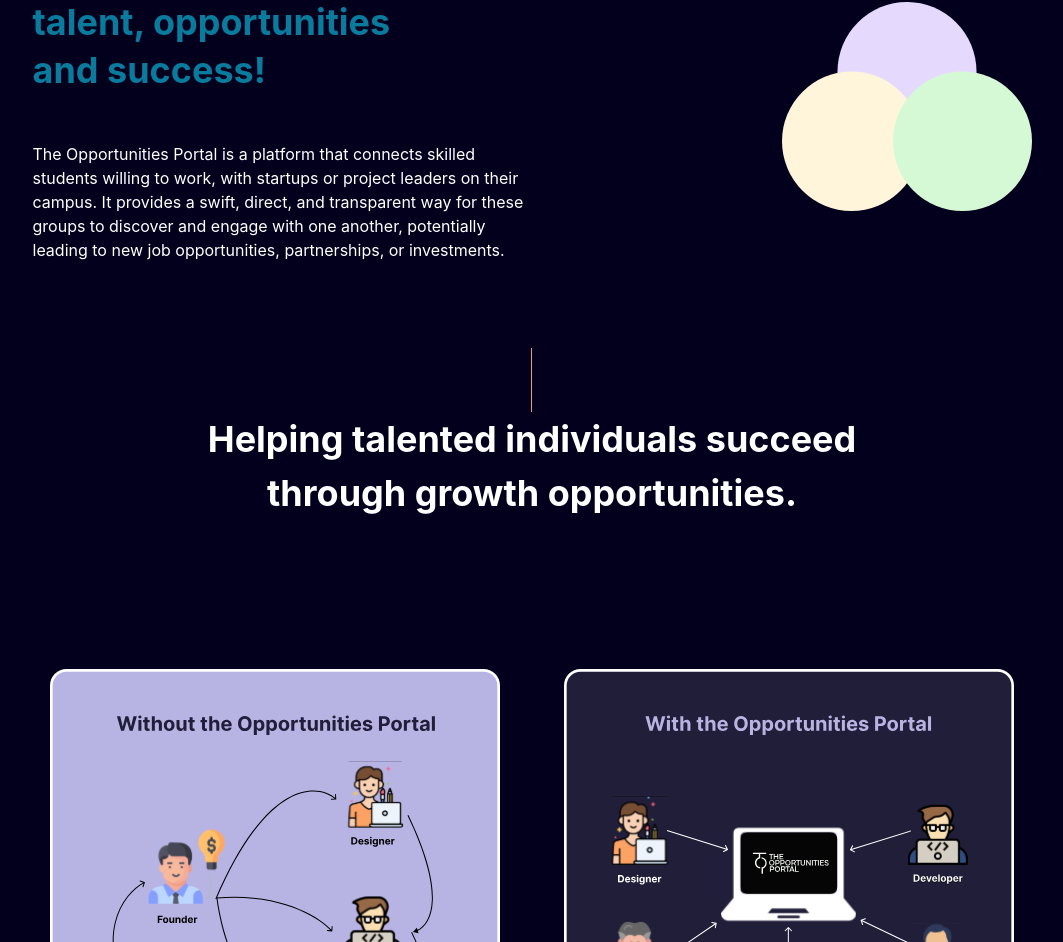
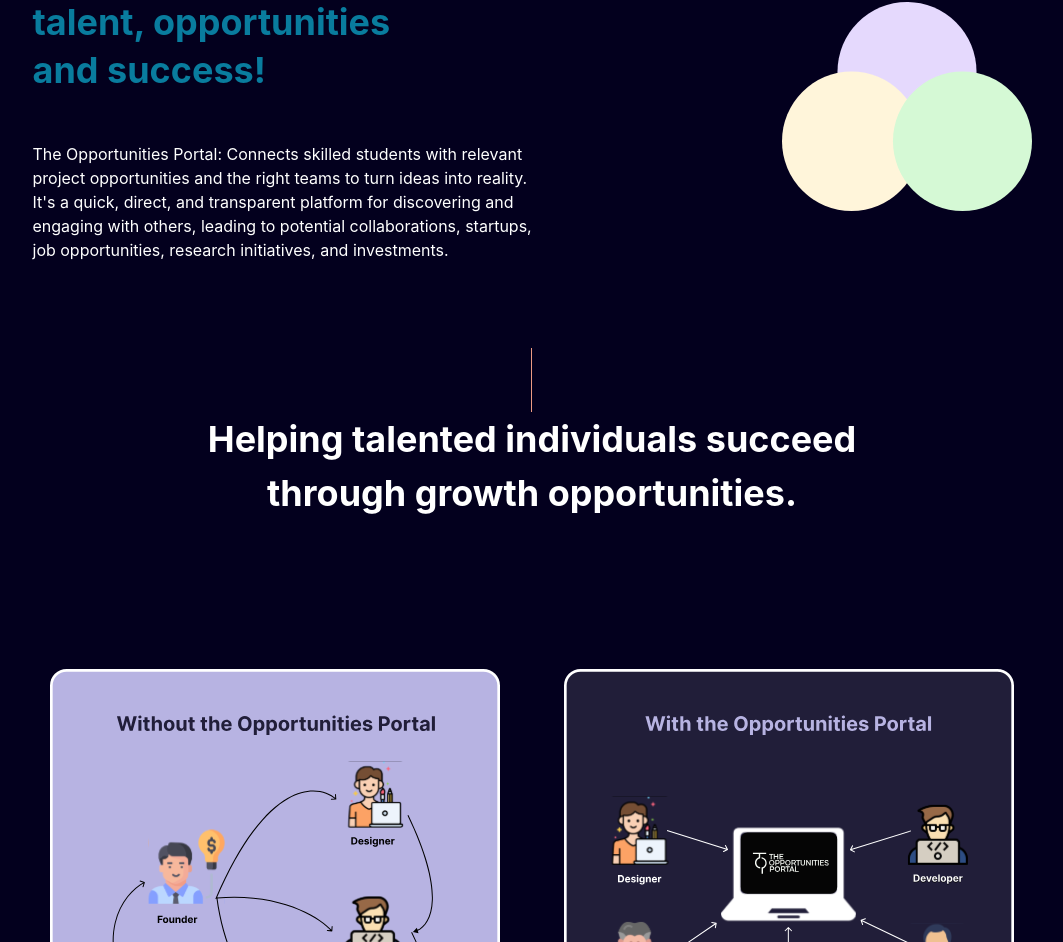
Before and after one commit to The-Opportunties-Portal/top-landing, a Next.js app: page / in a window 1280 px wide. Shown: the part 2853-3795 px from the top of the page, without its empty margins (108-1171 px from the left). Built offline with nearby package versions, Linux system fonts and the light colour scheme.

Commit message:
update network content

```diff
--- a/components/index/Network.tsx
+++ b/components/index/Network.tsx
@@ -36,11 +36,12 @@ export const Network = () => {
             The one-stop hub for talent, opportunities and success!
           </Heading>
           <Text maxW={500} fontSize={{ base: "small", sm: "medium" }}>
-            The Opportunities Portal is a platform that connects skilled
-            students willing to work, with startups or project leaders on their
-            campus. It provides a swift, direct, and transparent way for these
-            groups to discover and engage with one another, potentially leading
-            to new job opportunities, partnerships, or investments.
+            The Opportunities Portal: Connects skilled students with relevant
+            project opportunities and the right teams to turn ideas into
+            reality. It's a quick, direct, and transparent platform for
+            discovering and engaging with others, leading to potential
+            collaborations, startups, job opportunities, research initiatives,
+            and investments.
           </Text>
         </Box>
         <Box alignSelf={"center"}>
```
